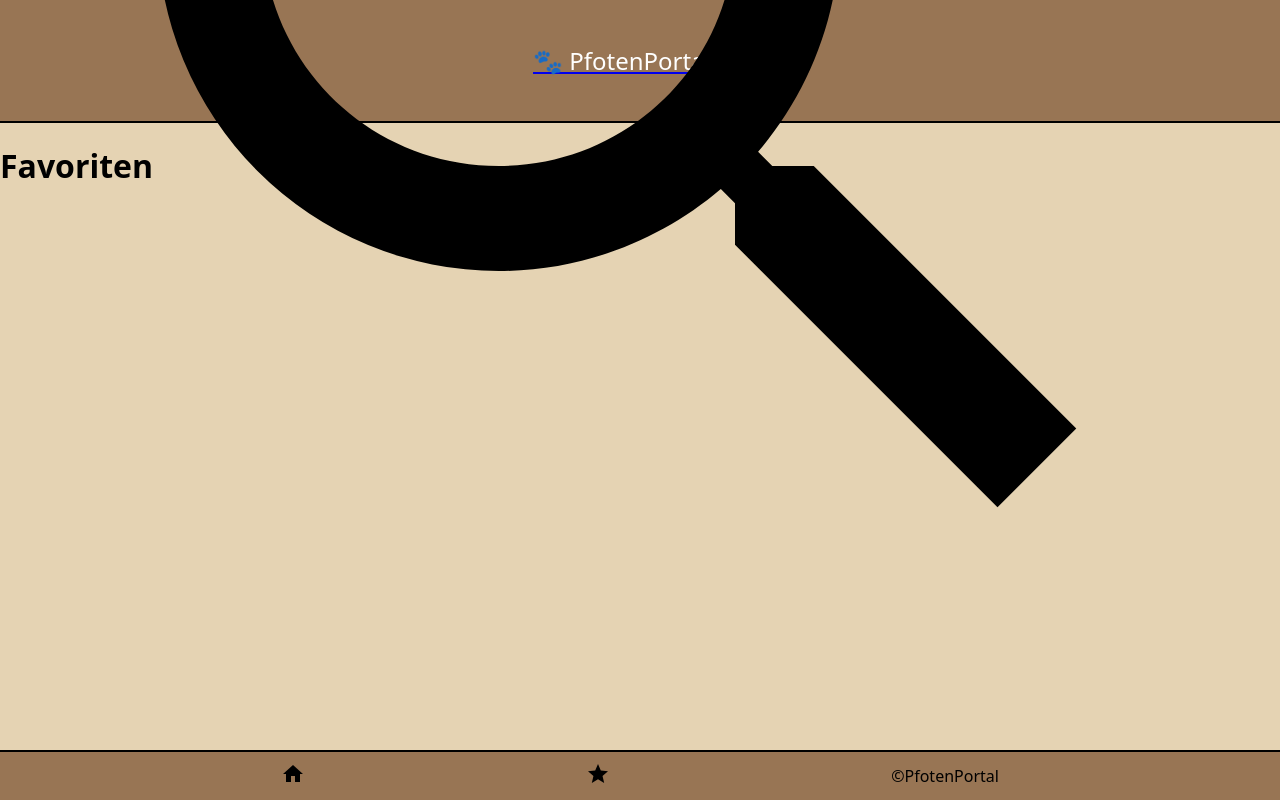
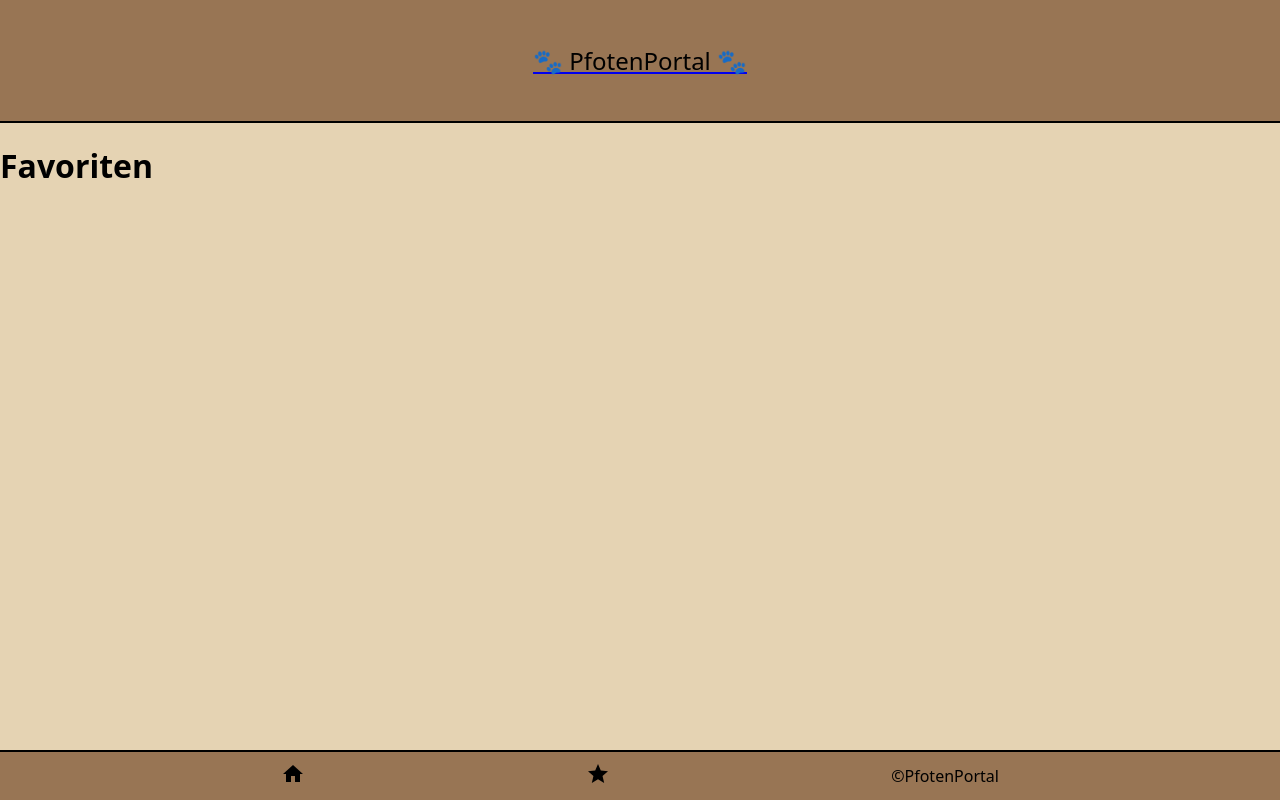
Before and after one commit to DErdmann1/Pfoten-Portal, a Next.js app: page /favorites in a window 1280 px wide. Built offline with nearby package versions, Linux system fonts and the light colour scheme.

Commit message:
add searchfunction component

```diff
--- a/components/Header/index.js
+++ b/components/Header/index.js
@@ -1,4 +1,4 @@
-import React, { useState } from "react";
+import React from "react";
 import Link from "next/link";
 import styled from "styled-components";
 
@@ -8,68 +8,20 @@ const StyledHeader = styled.header`
   text-align: center;
   width: 100%;
   border-bottom: 2px solid black;
-  position: relative;
 `;
 
 const Logo = styled.p`
   font-size: 24px;
-  color: white;
+  color: black;
   width: 100%;
-  cursor: pointer;
-`;
-
-const SearchInput = styled.input`
-  padding: 5px;
-  display: ${(props) => (props.isSearchOpen ? "block" : "none")};
-  position: absolute;
-  top: 50%;
-  left: 50%;
-  transform: translate(-50%, -50%);
-  background-color: #ffffff;
-`;
-
-const MagnifyIcon = styled.svg`
-  position: absolute;
-  top: 50%;
-  right: 20px;
-  transform: translateY(-50%);
-  fill: black;
-  cursor: pointer;
 `;
 
 export default function Header() {
-  const [searchTerm, setSearchTerm] = useState("");
-  const [isSearchOpen, setIsSearchOpen] = useState(false);
-
-  const handleSearch = (e) => {
-    setSearchTerm(e.target.value);
-    // Hier kannst du weitere Logik zur Filterung der Suchergebnisse hinzufügen
-  };
-
-  const toggleSearch = () => {
-    setIsSearchOpen(!isSearchOpen);
-  };
-
   return (
     <StyledHeader>
       <Link href="/">
-        <Logo onClick={toggleSearch}>🐾 PfotenPortal 🐾</Logo>
+        <Logo>🐾 PfotenPortal 🐾</Logo>
       </Link>
-      <MagnifyIcon
-        xmlns="http://www.w3.org/2000/svg"
-        viewBox="0 0 24 24"
-        onClick={toggleSearch}
-      >
-        <title>magnify</title>
-        <path d="M9.5,3A6.5,6.5 0 0,1 16,9.5C16,11.11 15.41,12.59 14.44,13.73L14.71,14H15.5L20.5,19L19,20.5L14,15.5V14.71L13.73,14.44C12.59,15.41 11.11,16 9.5,16A6.5,6.5 0 0,1 3,9.5A6.5,6.5 0 0,1 9.5,3M9.5,5C7,5 5,7 5,9.5C5,12 7,14 9.5,14C12,14 14,12 14,9.5C14,7 12,5 9.5,5Z" />
-      </MagnifyIcon>
-      <SearchInput
-        type="text"
-        placeholder="Suche..."
-        value={searchTerm}
-        onChange={handleSearch}
-        isSearchOpen={isSearchOpen}
-      />
     </StyledHeader>
   );
 }
```
Also changed, not shown: components/Searchfunction/SearchCats.js (added, +18 -0 lines), components/Searchfunction/SearchDogs.js (added, +18 -0 lines), components/Searchfunction/SearchSmallAnimals.js (added, +18 -0 lines).
